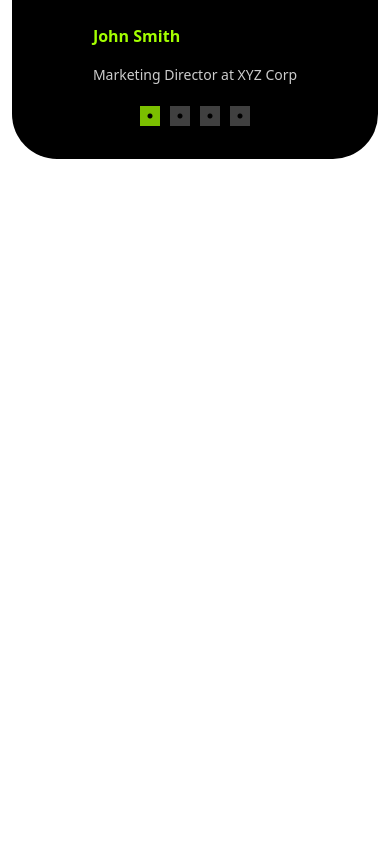
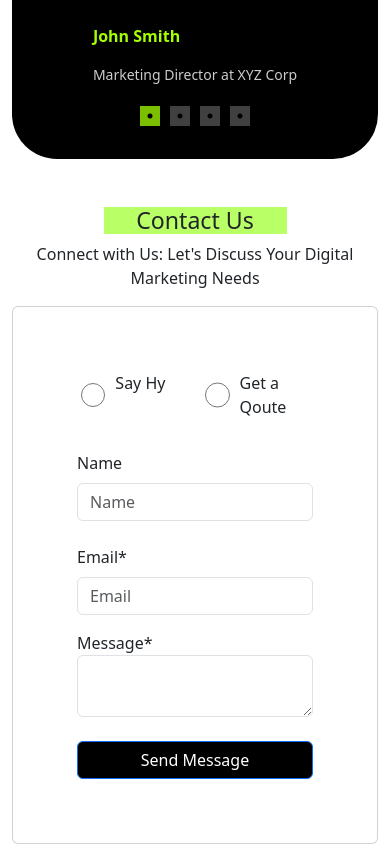
Before and after one commit to youone04/project-gunawan, a React (Vite) app: page /positivius in a window 390 px wide. Shown: the part 6008-6852 px from the top of the page. Before the commit the page ends 6167 px from the top, so only its background shows below. Built offline with nearby package versions, Linux system fonts and the light colour scheme.

Commit message:
fix: responsve contact us

```diff
--- a/src/ComponentPositivus/ContactUs.jsx
+++ b/src/ComponentPositivus/ContactUs.jsx
@@ -5,21 +5,21 @@ export default function ContactUs() {
     return (
         <Col className="mt-5">
             <Row>
-                <Col sm={12} lg={3}>
+                <Col sm={12} lg={3} className="center-component">
                     <h3 className="bg-text-contact-us">Contact Us</h3>
                 </Col>
-                <Col sm={12} lg={9}>
+                <Col sm={12} lg={9} className="center-component">
                     <p className="desc-contact-us">Connect with Us: Let's Discuss Your Digital Marketing Needs</p>
                 </Col>
             </Row>
             <Card className="p-5 card-contact-us">
                 <div className="d-flex" style={{ gap: 20 }}>
-                    <div className="d-flex justify-content-center" style={{ gap: 5, width: '10%' }}>
-                        <input type="radio" className="radio-positivus"/>
+                    <div className="d-flex justify-content-center radio-positivus">
+                        <input type="radio" className="radio-positivus-2"/>
                         <p className="mt-3">Say Hy</p>
                     </div>
 
-                    <div className="d-flex" style={{ gap: 5, width: '10%' }}>
+                    <div className="d-flex radio-positivus">
                         <input type="radio" className="radio-positivus-2" />
                         <p className="mt-3">Get a Qoute</p>
                     </div>
@@ -54,7 +54,7 @@ export default function ContactUs() {
 
                         </Col>
 
-                        <Col sm={12} lg={6}>
+                        <Col sm={12} lg={6} className="image-contact-us-positivus">
                             <img className="image-contact-us" src="https://res.cloudinary.com/dazrfoep1/image/upload/v1724598716/slicing/mbaeyomhgtevk3tyyguj.png" alt="contact-us" />
                         </Col>
 
--- a/src/ComponentPositivus/Layout.jsx
+++ b/src/ComponentPositivus/Layout.jsx
@@ -21,7 +21,7 @@ export default function Layout({children}) {
         <OnWorkingProcess/>
         <Team/>
         <Testimonials/>
-        {/* <ContactUs/> */}
+        <ContactUs/>
         {/* <Footer/> */}
         </Container>
 
--- a/src/ComponentPositivus/assets/contact-us.css
+++ b/src/ComponentPositivus/assets/contact-us.css
@@ -29,3 +29,42 @@
 .radio-positivus-2{
     width: 20%;
 }
+.image-contact-us-positivus{
+    display: block;
+}
+.radio-positivus{
+    gap: 10px;
+    width: 10%;
+}
+@media (max-width: 1250px) {
+    .image-contact-us-positivus{
+        display: none;
+    }
+    .radio-positivus{
+        gap: 10px;
+        width: 100%;
+    }
+}
+@media (max-width: 1024px) {
+    .image-contact-us-positivus{
+        display: none;
+    }
+    .radio-positivus{
+        gap: 10px;
+        width: 100%;
+    }
+}
+@media (max-width: 768px) {
+    .desc-contact-us{
+        width: 100%;
+    }
+    .image-contact-us-positivus{
+        display: none;
+    }
+    .radio-positivus{
+        gap: 10px;
+        width: 100%;
+    }
+}
+@media (max-width: 580px) {}
+@media (max-width: 450px) {}
```
